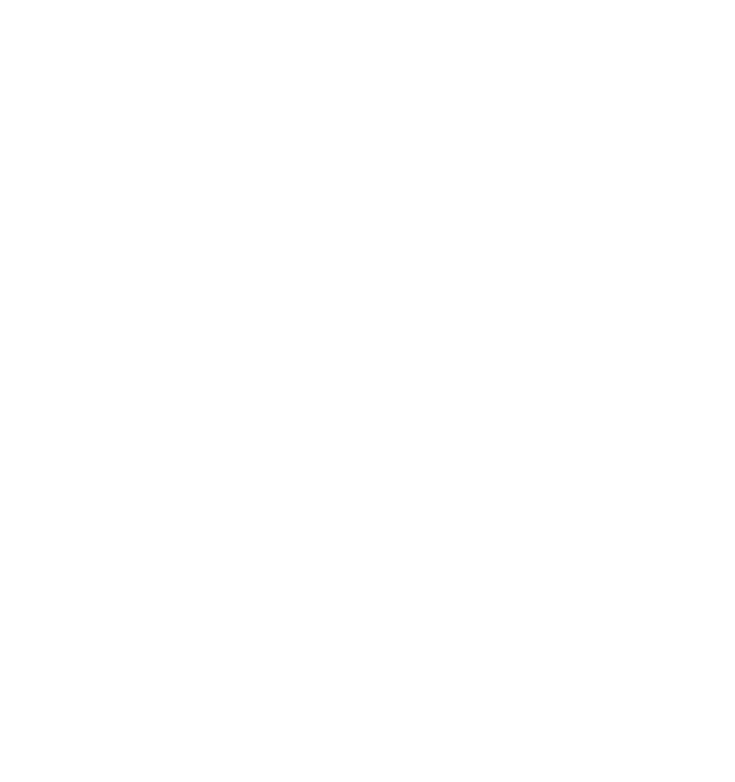
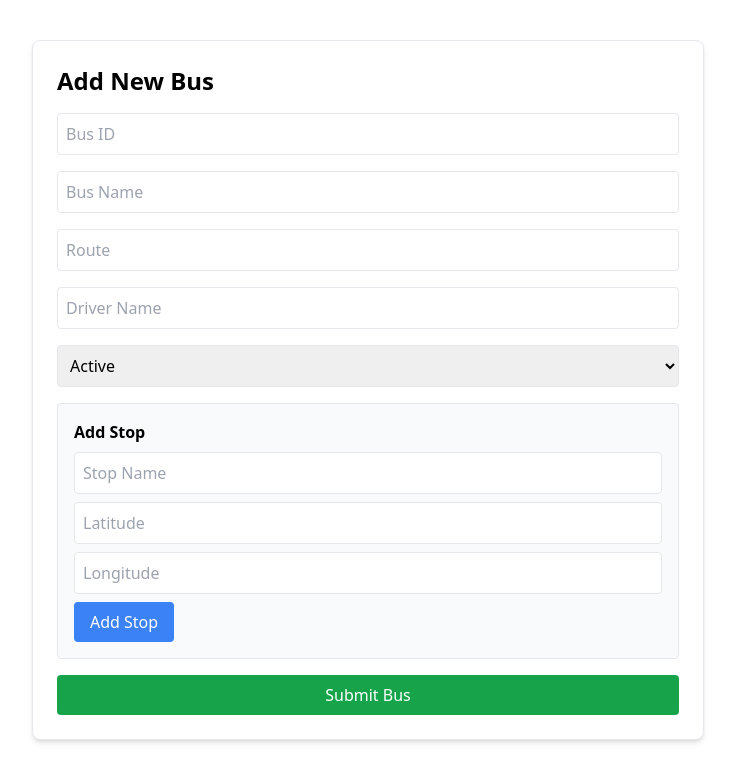
Before and after one commit to krishnahasare/bus_tracking_app, a React (Vite) app in the folder frontend/: page /addbus in a window 1280 px wide. Before the commit this address had no page. Shown: the top 782 px of the page, without its empty margins (272-1007 px from the left). Built offline with nearby package versions, Linux system fonts and the light colour scheme.

Commit message:
addbuspage added

```diff
--- a/frontend/package.json
+++ b/frontend/package.json
@@ -16,7 +16,8 @@
     "react": "^19.1.0",
     "react-datepicker": "^8.4.0",
     "react-dom": "^19.1.0",
-    "react-router-dom": "^7.6.2"
+    "react-router-dom": "^7.6.2",
+    "react-toastify": "^11.0.5"
   },
   "devDependencies": {
     "@eslint/js": "^9.25.0",
--- a/frontend/src/App.jsx
+++ b/frontend/src/App.jsx
@@ -4,7 +4,7 @@
 import StudentLogs from './components/StudentLogs';
 import SearchLocation from './components/SearchLocation';
 import AlertsPage from './components/AlertsPage';
-
+import AddBus from './components/AddBus';
 export default function App() {
   return (
     <Router>
@@ -14,6 +14,7 @@
         <Route path="/attendance" element={<AttendanceDashboard />} />
         <Route path="/buslocation" element={<SearchLocation />} />
         <Route path="/student-logs" element={<StudentLogs />} />
+         <Route path="/addbus" element={<AddBus />} />
         <Route path="/emergencies-overspeeding" element={<div>Emergencies/Overspeeding Page (To be implemented)</div>} />
       </Routes>
     </Router>
--- /dev/null
+++ b/frontend/src/components/AddBus.jsx
@@ -0,0 +1,90 @@
+import React, { useState } from 'react';
+import axios from 'axios';
+
+const AddBus = () => {
+  const [formData, setFormData] = useState({
+    busId: '',
+    name: '',
+    route: '',
+    driverName: '',
+    status: 'active',
+    stops: [],
+  });
+
+  const [newStop, setNewStop] = useState({ name: '', latitude: '', longitude: '' });
+  const [message, setMessage] = useState('');
+
+  const handleInputChange = (e) => {
+    setFormData({ ...formData, [e.target.name]: e.target.value });
+  };
+
+  const handleStopChange = (e) => {
+    setNewStop({ ...newStop, [e.target.name]: e.target.value });
+  };
+
+  const addStop = () => {
+    if (!newStop.name || !newStop.latitude || !newStop.longitude) return alert("Fill all stop fields");
+    setFormData({
+      ...formData,
+      stops: [...formData.stops, {
+        name: newStop.name,
+        latitude: parseFloat(newStop.latitude),
+        longitude: parseFloat(newStop.longitude),
+      }],
+    });
+    setNewStop({ name: '', latitude: '', longitude: '' });
+  };
+
+  const handleSubmit = async (e) => {
+    e.preventDefault();
+    try {
+      await axios.post('https://bus-tracking-app-wt0f.onrender.com/addbus', formData);
+      setMessage('✅ Bus added successfully!');
+      setFormData({ busId: '', name: '', route: '', driverName: '', status: 'active', stops: [] });
+    } catch (error) {
+      console.error(error);
+      setMessage('❌ Failed to add bus. Make sure Bus ID is unique.');
+    }
+  };
+
+  return (
+    <div className="max-w-2xl mx-auto mt-10 p-6 bg-white shadow-md rounded-lg border">
+      <h2 className="text-2xl font-bold mb-4">Add New Bus</h2>
+      <form onSubmit={handleSubmit} className="space-y-4">
+        <input name="busId" placeholder="Bus ID" value={formData.busId} onChange={handleInputChange} className="w-full border p-2 rounded" required />
+        <input name="name" placeholder="Bus Name" value={formData.name} onChange={handleInputChange} className="w-full border p-2 rounded" required />
+        <input name="route" placeholder="Route" value={formData.route} onChange={handleInputChange} className="w-full border p-2 rounded" />
+        <input name="driverName" placeholder="Driver Name" value={formData.driverName} onChange={handleInputChange} className="w-full border p-2 rounded" />
+        <select name="status" value={formData.status} onChange={handleInputChange} className="w-full border p-2 rounded">
+          <option value="active">Active</option>
+          <option value="inactive">Inactive</option>
+        </select>
+
+        {/* Stop Inputs */}
+        <div className="bg-gray-50 p-4 rounded border mt-4">
+          <h3 className="font-semibold mb-2">Add Stop</h3>
+          <input name="name" placeholder="Stop Name" value={newStop.name} onChange={handleStopChange} className="w-full mb-2 border p-2 rounded" />
+          <input name="latitude" placeholder="Latitude" type="number" value={newStop.latitude} onChange={handleStopChange} className="w-full mb-2 border p-2 rounded" />
+          <input name="longitude" placeholder="Longitude" type="number" value={newStop.longitude} onChange={handleStopChange} className="w-full mb-2 border p-2 rounded" />
+          <button type="button" onClick={addStop} className="bg-blue-500 text-white px-4 py-2 rounded hover:bg-blue-600">
+            Add Stop
+          </button>
+        </div>
+
+        {/* Show added stops */}
+        {formData.stops.length > 0 && (
+          <ul className="mt-4 list-disc pl-6 text-sm text-gray-700">
+            {formData.stops.map((s, i) => (
+              <li key={i}>{s.name} ({s.latitude}, {s.longitude})</li>
+            ))}
+          </ul>
+        )}
+
+        <button type="submit" className="w-full bg-green-600 text-white py-2 rounded hover:bg-green-700">Submit Bus</button>
+        {message && <p className="mt-4 text-center text-sm font-medium">{message}</p>}
+      </form>
+    </div>
+  );
+};
+
+export default AddBus;
--- a/frontend/src/components/SearchLocation.jsx
+++ b/frontend/src/components/SearchLocation.jsx
@@ -29,11 +29,25 @@
   zoomControl: true,
 };
 
+const getLocationName = async (lat, lng, google) => {
+  return new Promise((resolve) => {
+    const geocoder = new google.maps.Geocoder();
+    geocoder.geocode({ location: { lat, lng } }, (results, status) => {
+      if (status === 'OK' && results[0]) {
+        resolve(results[0].formatted_address);
+      } else {
+        resolve('Unknown Location');
+      }
+    });
+  });
+};
+
 const SearchLocation = () => {
   const [buses, setBuses] = useState([]);
   const [selectedBusId, setSelectedBusId] = useState(null);
   const [googleInstance, setGoogleInstance] = useState(null);
   const [error, setError] = useState(null);
+  const [currentLocationName, setCurrentLocationName] = useState('');
 
   const routeCache = useRef({});
 
@@ -54,6 +68,13 @@
   }, []);
 
   const selectedBus = buses.find((bus) => bus.busId === selectedBusId);
+
+  useEffect(() => {
+    if (selectedBus && googleInstance && selectedBus.latest) {
+      getLocationName(selectedBus.latest.latitude, selectedBus.latest.longitude, googleInstance)
+        .then(setCurrentLocationName);
+    }
+  }, [selectedBus, googleInstance]);
 
   const renderMap = (bus, index, fullScreen = false) => {
     const path =
@@ -133,6 +154,11 @@
               anchor: new googleInstance.maps.Point(20, 40),
               labelOrigin: new googleInstance.maps.Point(20, 15),
             }}
+            label={{
+              text: bus.name || 'Bus',
+              color: 'black',
+              fontWeight: 'bold',
+            }}
             animation={googleInstance.maps.Animation.DROP}
           />
         )}
@@ -163,9 +189,13 @@
               <h2 className="text-xl font-semibold mb-4">Bus Details</h2>
               <ul className="space-y-2 text-gray-800">
                 <li><strong>Bus ID:</strong> {selectedBus.busId}</li>
-                <li><strong>Current Location:</strong> {selectedBus.latest ? `${selectedBus.latest.latitude.toFixed(4)}, ${selectedBus.latest.longitude.toFixed(4)}` : 'Not available'}</li>
+                <li><strong>Bus Name:</strong> {selectedBus.name}</li>
+                <li><strong>Driver:</strong> {selectedBus.driverName || 'N/A'}</li>
+                <li><strong>Route:</strong> {selectedBus.route || 'N/A'}</li>
                 <li><strong>Total Stops:</strong> {selectedBus.stops?.length || 0}</li>
-                <li><strong>Last Updated:</strong> {selectedBus.latest?.timestamp ? new Date(selectedBus.latest.timestamp).toLocaleString() : 'Not available'}</li>
+                <li><strong>Current Location:</strong> {selectedBus.latest
+                  ? `${selectedBus.latest.latitude.toFixed(4)}, ${selectedBus.latest.longitude.toFixed(4)} - ${currentLocationName}`
+                  : 'Not available'}</li>
               </ul>
             </div>
           </div>
@@ -186,9 +216,13 @@
                 <h2 className="text-lg font-semibold mb-2">Bus Details</h2>
                 <ul className="space-y-1 text-gray-800 text-sm">
                   <li><strong>Bus ID:</strong> {bus.busId}</li>
-                  <li><strong>Current Location:</strong> {bus.latest ? `${bus.latest.latitude.toFixed(4)}, ${bus.latest.longitude.toFixed(4)}` : 'Not available'}</li>
+                  <li><strong>Bus Name:</strong> {bus.name}</li>
+                  <li><strong>Driver:</strong> {bus.driverName || 'N/A'}</li>
+                  <li><strong>Route:</strong> {bus.route || 'N/A'}</li>
                   <li><strong>Total Stops:</strong> {bus.stops?.length || 0}</li>
-                  <li><strong>Last Updated:</strong> {bus.latest?.timestamp ? new Date(bus.latest.timestamp).toLocaleString() : 'Not available'}</li>
+                  <li><strong>Current Location:</strong> {bus.latest
+                    ? `${bus.latest.latitude.toFixed(4)}, ${bus.latest.longitude.toFixed(4)}`
+                    : 'Not available'}</li>
                 </ul>
               </div>
             </div>
```
Also changed, not shown: frontend/src/components/AdminDashboard.jsx (+21 -11 lines), 5 other files (tests, documents, lock files or other folders).
